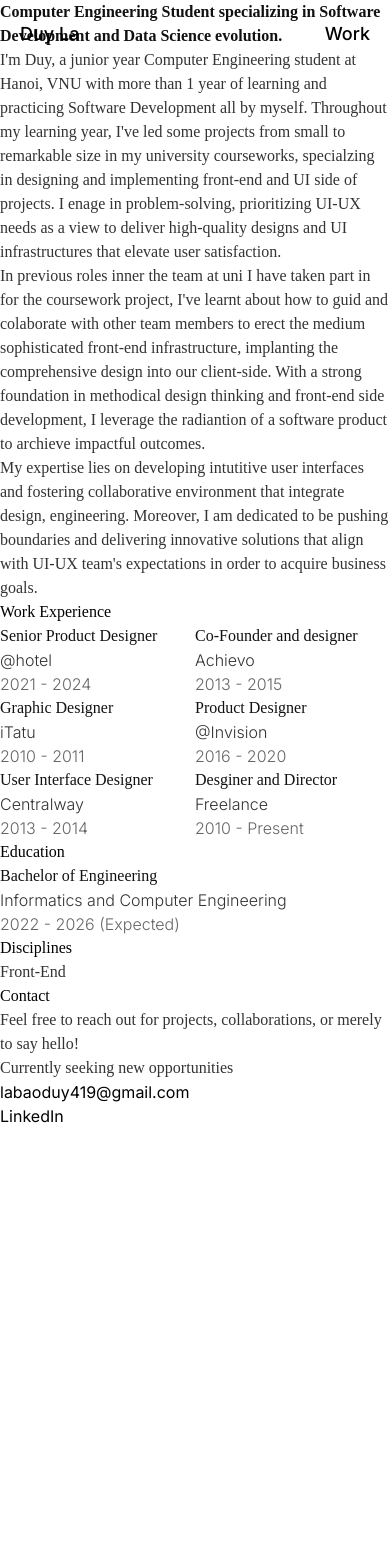
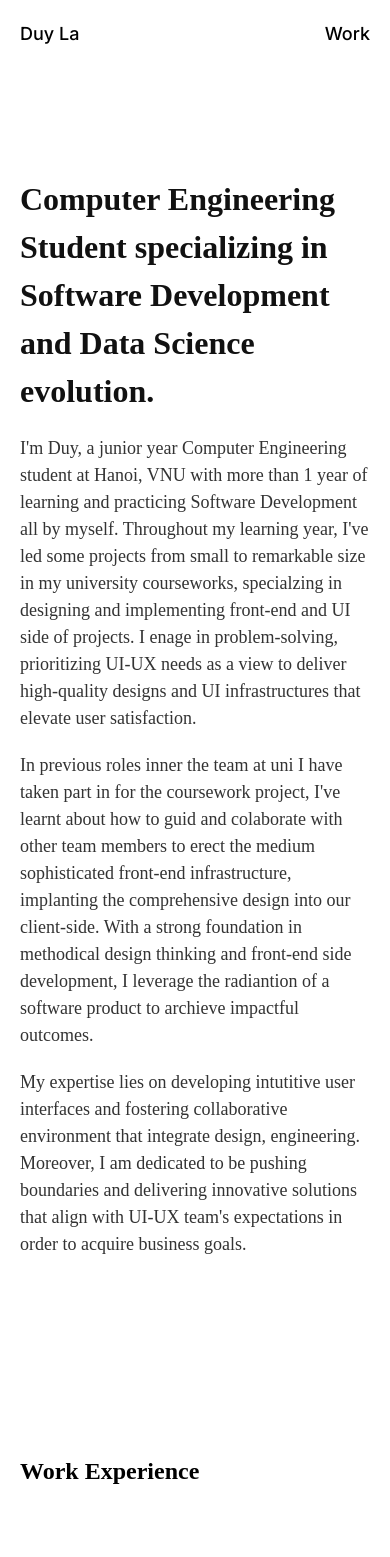
Before and after one commit to whateveriswhatever/Personal-Portfolio-2, a Next.js app: page /infor in a window 390 px wide. Shown: the top 1557 px of the page. Before the commit the page ends 1128 px from the top, so only its background shows below. Built offline with nearby package versions, Linux system fonts and the light colour scheme.

Commit message:
Styling the Reponsive Design for mobile devices

```diff
--- a/src/app/infor/page.tsx
+++ b/src/app/infor/page.tsx
@@ -2,6 +2,7 @@ import React from "react";
 import { HeaderSlideForAboutPage } from "../{components}/HeaderSlide";
 import AboutPageSlide from "./{components}/AboutPageSlide";
 import Details from "./{components}/Details";
+import Footer from "../{components}/Footer";
 
 const page = () => {
   return (
@@ -11,6 +12,8 @@ const page = () => {
       <AboutPageSlide />
 
       <Details />
+
+      <Footer />
     </>
   );
 };
--- a/src/app/infor/{components}/AboutPageSlide.tsx
+++ b/src/app/infor/{components}/AboutPageSlide.tsx
@@ -4,7 +4,9 @@ const AboutPageSlide = () => {
   return (
     <div
       id="about-page"
-      className="desktop:pt-[16vh] desktop:pr-[0px] desktop:pb-[16vh] desktop:pl-[0px]"
+      className="desktop:pt-[16vh] desktop:pr-[0px] desktop:pb-[16vh] desktop:pl-[0px]
+       phone:pt-[12vh] phone:pl-0 phone:pr-0 phone:pb-[12vh] phone:text-[#4954]
+       tablet:pt-[12vh] tablet:pl-0 tablet:pr-0 tablet:pb-[12vh]"
     >
       <About />
     </div>
@@ -20,7 +22,8 @@ const Paragraph: React.FC<{
     <>
       <p
         id="text"
-        className="desktop:mb-[40px] desktop:leading-[160%] font-['Geist'] text-[#333333] font-[300] desktop:text-[1.375rem]"
+        className="desktop:mb-[40px] desktop:leading-[160%] font-['Geist'] text-[#333333] font-[300] desktop:text-[1.375rem]
+        phone:mb-[20px] phone:font-[400] phone:text-[1.125rem]"
       >
         {context}
       </p>
@@ -33,9 +36,13 @@ const About: React.FC = () => {
     <>
       <div
         id="about"
-        className="desktop:mt-0 desktop:mr-auto desktop:mb-0 desktop:ml-auto box-border desktop:max-w-[780px] desktop:pt-[4vh] desktop:pr-0 desktop:pb-[4vh] desktop:pl-0"
+        className="desktop:mt-0 desktop:mr-auto desktop:mb-0 desktop:ml-auto box-border desktop:max-w-[780px] desktop:pt-[4vh] desktop:pr-0 desktop:pb-[4vh] desktop:pl-0
+        phone:mt-0 phone:ml-[20px] phone:mr-[20px] phone:mb-0 phone:text-[1.8rem] phone:max-w-[100%] phone:pt-[4vh] phone:pr-0 phone:pb-[4vh] phone:pl-0"
       >
-        <h2 className="text-[#111111] font-['Geist'] font-[600] desktop:text-[2.75rem] desktop:leading-[120%] desktop:mt-[60px] desktop:ml-0 desktop:mr-0 desktop:mb-[40px]">
+        <h2
+          className="text-[#111111] font-['Geist'] font-[600] desktop:text-[2.75rem] desktop:leading-[120%] desktop:mt-[60px] desktop:ml-0 desktop:mr-0 desktop:mb-[40px]
+        phone:font-[600] phone:text-[2rem] phone:mt-[40px] phone:ml-0 phone:mr-0 phone:mb-[20px]"
+        >
           Computer Engineering Student specializing in Software Development and
           Data Science evolution.
         </h2>
--- a/src/app/infor/{components}/Details.tsx
+++ b/src/app/infor/{components}/Details.tsx
@@ -8,7 +8,8 @@ const Details = () => {
     <div
       id="about-detail"
       className="desktop:mt-0 desktop:ml-auto desktop:mr-auto desktop:mb-0 box-border desktop:max-w-[780px]
-    desktop:pt-[4vh] desktop:pl-0 desktop:pb-[4vh] desktop:pr-0"
+    desktop:pt-[4vh] desktop:pl-0 desktop:pb-[4vh] desktop:pr-0
+    phone:mt-0 phone:ml-[20px] phone:mr-[20px] phone:mb-0"
     >
       <>
         <Heading4 content="Work Experience" />
@@ -27,8 +28,7 @@ const Details = () => {
 
       <>
         <Heading4 content="Contact" />
-        <CustomPTag content="Feel free to reach out for projects, collaborations, or merely to say hello!" />
-        <CustomPTag content="Currently seeking new opportunities" />
+        <CustomPTag content="Feel free to reach out for projects, collaborations, or merely to say hello! Currently seeking new opportunities" />
         <MultiRowForContactOptions />
       </>
     </div>
@@ -42,7 +42,8 @@ const Heading4: React.FC<{ content: string }> = ({ content }) => {
     <>
       <h4
         className="text-[#11111] font-['Geist'] desktop:text-[2rem] desktop:leading-[140%]
-  desktop:mt-[80px] desktop:ml-0 desktop:mr-0 desktop:mb-[20px]"
+  desktop:mt-[80px] desktop:ml-0 desktop:mr-0 desktop:mb-[20px]
+  phone:font-[600] phone:text-[1.5rem] phone:mt-[40px] phone:ml-0 phone:mr-0 phone:mb-[20px]"
       >
         {content}
       </h4>
@@ -58,7 +59,7 @@ const MultiRowGridForWorkExperience: React.FC = () => {
         className="grid grid-cols-[repeat(2, 1fr)]"
         style={{ gridTemplateColumns: "repeat(2, 1fr)" }}
       >
-        <MultiRow
+        {/* <MultiRow
           title="Senior Product Designer"
           entity="@hotel"
           years="2021 - 2024"
@@ -83,7 +84,7 @@ const MultiRowGridForWorkExperience: React.FC = () => {
           title="Desginer and Director"
           entity="Freelance"
           years="2010 - Present"
-        />
+        /> */}
       </div>
     </>
   );
@@ -125,7 +126,8 @@ const MultiRowForContactOptions: React.FC = () => {
     <>
       <div
         id="multi-row contact-options"
-        className={`desktop:mt-[40px] desktop:mb-[20px] flex flex-col`}
+        className={`desktop:mt-[40px] desktop:mb-[20px] flex flex-col
+            phone:mb-[40px] phone:mt-[40px]`}
       >
         <a
           id="copy_email"
@@ -183,19 +185,22 @@ const ParagraphInMultiGrow: React.FC<{
     <>
       <p
         id="title"
-        className="text-[#111111] desktop:font-[400] desktop:leading-[160%] font-['Geist'] desktop:text-[1.375rem]"
+        className="text-[#111111] desktop:font-[400] desktop:leading-[160%] font-['Geist'] desktop:text-[1.375rem]
+        phone:font-[600] phone:text-[1.125rem] phone:"
       >
         {title}
       </p>
       <p
         id="entity"
-        className="desktop:text-[1.1rem] desktop:leading-[160%] text-[#333333] font-[300]"
+        className="desktop:text-[1.1rem] desktop:leading-[160%] text-[#333333] font-[300]
+        phone:text-[1.1rem] phone:leading-[160%] phone:font-[400]"
       >
         {entity}
       </p>
       <p
         id="years"
-        className="text-[#666666] desktop:text-[1rem] font-[300] desktop:leading-[160%]"
+        className="text-[#666666] desktop:text-[1rem] font-[300] desktop:leading-[160%]
+        phone:font-[400]"
       >
         {years}
       </p>
@@ -206,7 +211,10 @@ const ParagraphInMultiGrow: React.FC<{
 const CustomPTag: React.FC<{ content: string }> = ({ content }) => {
   return (
     <>
-      <p className="desktop:leading-[160%] font-['Geist'] text-[#333333] font-[300] desktop:text-[1.375rem]">
+      <p
+        className="desktop:leading-[160%] font-['Geist'] text-[#333333] font-[300] desktop:text-[1.375rem]
+      phone:font-[400] phone:text-[1.125rem]"
+      >
         {content}
       </p>
     </>
```
